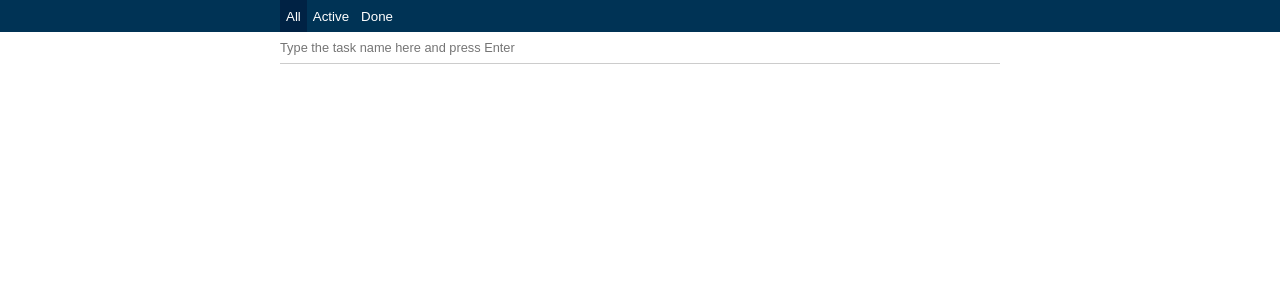
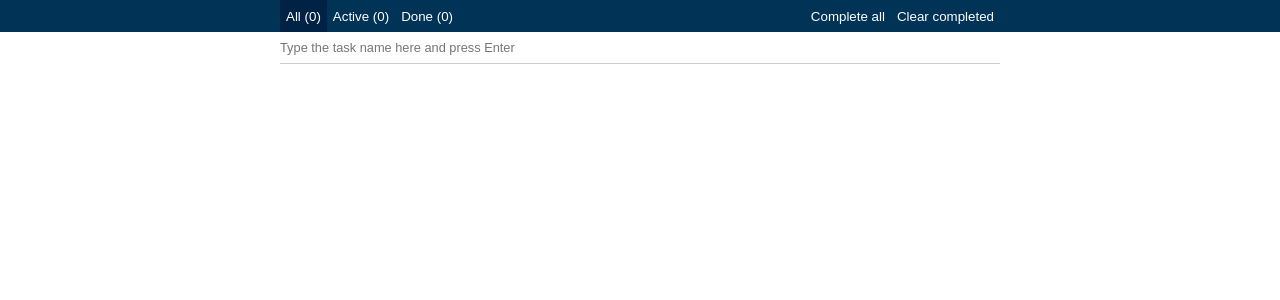
Before and after one commit to atsted/react-todo, a React (Create React App) app: page / in a window 1280 px wide. Shown: the top 300 px of the page. Built offline with nearby package versions, Linux system fonts and the light colour scheme.

Commit message:
Refactor components, fix bags, add features

```diff
--- a/src/actionTypes.js
+++ b/src/actionTypes.js
@@ -1,4 +1,6 @@
 export const ADD_TASK = 'ADD_TASK';
-export const TOGGLE_TASK = 'TOGGLE_TASK';
+export const UPDATE_TASK = 'UPDATE_TASK';
 export const REMOVE_TASK = 'REMOVE_TASK';
 export const CHANGE_FILTER = 'CHANGE_FILTER';
+export const CLEAR_COMPLETED = 'CLEAR_COMPLETED';
+export const COMPLETE_ALL = 'COMPLETE_ALL';
--- a/src/actions.js
+++ b/src/actions.js
@@ -1,8 +1,10 @@
 import {
   ADD_TASK,
-  TOGGLE_TASK,
+  UPDATE_TASK,
   REMOVE_TASK,
-  CHANGE_FILTER
+  CHANGE_FILTER,
+  CLEAR_COMPLETED,
+  COMPLETE_ALL
 } from './actionTypes';
 
 export const addTask = text => ({
@@ -10,9 +12,9 @@ export const addTask = text => ({
   text
 })
 
-export const toggleTask = id => ({
-  type: TOGGLE_TASK,
-  id
+export const updateTask = options => ({
+  type: UPDATE_TASK,
+  options
 })
 
 export const removeTask = id => ({
@@ -24,3 +26,11 @@ export const changeFilter = filterState => ({
   type: CHANGE_FILTER,
   filterState
 })
+
+export const clearCompleted = () => ({
+  type: CLEAR_COMPLETED
+})
+
+export const completeAll = () => ({
+  type: COMPLETE_ALL
+})
--- a/src/components/TodoInput/TodoInput.js
+++ b/src/components/TodoInput/TodoInput.js
@@ -4,7 +4,7 @@ import { addTask } from '../../actions'
 import './TodoInput.css'
 
 class TodoInput extends Component {
-  addTask(event) {
+  addTask = event => {
     const form = event.target
     const input = form.name
     const value = input.value.trim()
@@ -15,7 +15,7 @@ class TodoInput extends Component {
   render() {
     return (
       <form
-        onSubmit={this.addTask.bind(this)}
+        onSubmit={this.addTask}
         autoComplete="off">
         <input
           className="todo__input"
@@ -28,8 +28,4 @@ class TodoInput extends Component {
   }
 }
 
-const mapDispatchToProps = dispatch => ({
-  addTask: text => dispatch(addTask(text))
-})
-
-export default connect(null, mapDispatchToProps)(TodoInput)
+export default connect(null, { addTask })(TodoInput)
--- a/src/components/TodoList/TodoList.css
+++ b/src/components/TodoList/TodoList.css
@@ -35,8 +35,14 @@
   outline: none;
   cursor: pointer;
 }
+.todo-list__input,
 .todo-list__name {
   margin: 0;
   padding: .75rem 1rem;
+  font-size: 1rem;
   flex: 1;
 }
+.todo-list__input {
+  border: none;
+  outline: none;
+}
--- a/src/components/TodoList/TodoList.js
+++ b/src/components/TodoList/TodoList.js
@@ -1,14 +1,15 @@
 import React, { Component } from 'react'
 import { connect } from 'react-redux'
 import TodoListItem from '../TodoListItem/TodoListItem'
+import { FilterState } from '../../constants'
 import './TodoList.css'
 
 class TodoList extends Component {
   getFilteredTasks() {
     switch (this.props.filterState) {
-      case 'ACTIVE':
+      case FilterState.ACTIVE:
         return this.props.tasks.filter(e => !e.done)
-      case 'DONE':
+      case FilterState.DONE:
         return this.props.tasks.filter(e => e.done)
       default:
         return this.props.tasks
--- a/src/components/TodoListItem/TodoListItem.js
+++ b/src/components/TodoListItem/TodoListItem.js
@@ -1,15 +1,43 @@
 import React, { Component } from 'react'
 import { connect } from 'react-redux'
-import { toggleTask, removeTask } from '../../actions'
+import { updateTask, removeTask } from '../../actions'
 
 class TodoListItem extends Component {
-  toggle() {
-    const { id } = this.props.task
-    this.props.toggleTask(id)
+  constructor(props) {
+    super(props)
+    this.state = {
+      isEditable: false,
+      text: this.props.task.text
+    }
   }
-  remove() {
+  toggle = () => {
+    const { id, done } = this.props.task
+    this.props.updateTask({ id, done: !done })
+  }
+  remove = () => {
     const { id } = this.props.task
     this.props.removeTask(id)
+  }
+  makeEditable = () => {
+    this.setState({
+      isEditable: true
+    })
+  }
+  save = () => {
+    const { id } = this.props.task
+    const text = this.state.text.length ?
+      this.state.text :
+      this.props.task.text
+    this.props.updateTask({ id, text })
+    this.setState({ isEditable: false, text })
+  }
+  updateLocal = event => {
+    const value = event.target.value.trim()
+    this.setState({ text: value })
+    event.preventDefault()
+  }
+  componentDidUpdate() {
+    this.inputRef && this.inputRef.focus()
   }
   render() {
     const { id, done, text } = this.props.task
@@ -22,14 +50,27 @@ class TodoListItem extends Component {
             className="todo-list__checkbox"
             type="checkbox"
             checked={done}
-            onChange={this.toggle.bind(this)}
+            onChange={this.toggle}
           />
           <label htmlFor={taskId}></label>
         </div>
-        <p className="todo-list__name">{text}</p>
+        {this.state.isEditable ? (
+          <input
+            className="todo-list__input"
+            type="text"
+            ref={input => this.inputRef = input}
+            value={this.state.text}
+            onChange={this.updateLocal}
+            onBlur={this.save}
+            onKeyDown={e => (e.keyCode === 13 && this.save())} />
+        ) : (
+          <p
+            onDoubleClick={this.makeEditable}
+            className="todo-list__name">{text}</p>
+        )}
         <button
           className="todo-list__button"
-          onClick={this.remove.bind(this)}>
+          onClick={this.remove}>
           <span>&times;</span>
         </button>
       </li>
@@ -37,9 +78,7 @@ class TodoListItem extends Component {
   }
 }
 
-const mapDispatchToProps = dispatch => ({
-  toggleTask: id => dispatch(toggleTask(id)),
-  removeTask: id => dispatch(removeTask(id))
-})
-
-export default connect(null, mapDispatchToProps)(TodoListItem)
+export default connect(null, {
+  updateTask,
+  removeTask
+})(TodoListItem)
--- a/src/components/TodoToolbar/TodoToolbar.css
+++ b/src/components/TodoToolbar/TodoToolbar.css
@@ -1,3 +1,7 @@
 .todo__toolbar {
   background: #003355;
 }
+.todo__container_between {
+  display: flex;
+  justify-content: space-between;
+}
--- a/src/components/TodoToolbar/TodoToolbar.js
+++ b/src/components/TodoToolbar/TodoToolbar.js
@@ -1,40 +1,60 @@
 import React, { Component } from 'react';
 import { connect } from 'react-redux';
-import { changeFilter } from '../../actions';
+import { changeFilter, clearCompleted, completeAll } from '../../actions';
+import { FilterState as FS } from '../../constants';
 import './TodoToolbar.css';
 
 class TodoToolbar extends Component {
+  countCompleted() {
+    let done = 0
+    for (let task of this.props.tasks) {
+      task.done && done++
+    }
+    return done
+  }
   changeFilter(filterState) {
     this.props.changeFilter(filterState)
   }
   render() {
     const { filter } = this.props
+    const all = this.props.tasks.length
+    const done = this.countCompleted()
+    const active = all - done
     return (
       <div className="todo__toolbar">
-        <div className="todo__container">
-          <button
-            className={"todo__button" + (filter === 'ALL' ? ' active' : '')}
-            onClick={() => this.changeFilter('ALL')}>All</button>
-          <button
-            className={"todo__button" + (filter === 'ACTIVE' ? ' active' : '')}
-            onClick={() => this.changeFilter('ACTIVE')}>Active</button>
-          <button
-            className={"todo__button" + (filter === 'DONE' ? ' active' : '')}
-            onClick={() => this.changeFilter('DONE')}>Done</button>
+        <div className="todo__container todo__container_between">
+          <div>
+            <button
+              className={"todo__button" + (filter === FS.ALL ? ' active' : '')}
+              onClick={() => this.changeFilter(FS.ALL)}>All ({all})</button>
+            <button
+              className={"todo__button" + (filter === FS.ACTIVE ? ' active' : '')}
+              onClick={() => this.changeFilter(FS.ACTIVE)}>Active ({active})</button>
+            <button
+              className={"todo__button" + (filter === FS.DONE ? ' active' : '')}
+              onClick={() => this.changeFilter(FS.DONE)}>Done ({done})</button>
+          </div>
+          <div>
+            <button
+              className="todo__button"
+              onClick={this.props.completeAll}>Complete all</button>
+              <button
+                className="todo__button"
+                onClick={this.props.clearCompleted}>Clear completed</button>
+          </div>
         </div>
       </div>
     )
   }
 }
 
-const mapStateToProps = state => ({
-  filter: state.filter
-})
-const mapDispatchToProps = dispatch => ({
-  changeFilter: filterState => dispatch(changeFilter(filterState))
-})
-
 export default connect(
-  mapStateToProps,
-  mapDispatchToProps
+  state => ({
+    filter: state.filter,
+    tasks: state.todo
+  }), {
+    changeFilter,
+    clearCompleted,
+    completeAll
+  }
 )(TodoToolbar)
--- /dev/null
+++ b/src/constants.js
@@ -0,0 +1,5 @@
+export const FilterState = {
+  ALL: 'ALL',
+  DONE: 'DONE',
+  ACTIVE: 'ACTIVE'
+}
--- a/src/reducers.js
+++ b/src/reducers.js
@@ -1,37 +1,50 @@
+import { FilterState } from './constants'
 import {
   ADD_TASK,
   REMOVE_TASK,
-  TOGGLE_TASK,
-  CHANGE_FILTER
+  UPDATE_TASK,
+  CHANGE_FILTER,
+  CLEAR_COMPLETED,
+  COMPLETE_ALL
 } from './actionTypes'
+
+let uid = 0
 
 export const todoReducer = (state = [], action) => {
   switch (action.type) {
     case ADD_TASK:
-      return [{
-          id: state.length,
+      return action.text.length ? [{
+          id: uid++,
           text: action.text,
           done: false
         },
         ...state
-      ]
-    case TOGGLE_TASK:
+      ] : state
+    case UPDATE_TASK:
+      const { id, text } = action.options
       return state.map(e => {
-        return e.id === action.id ?
-          { ...e, done: !e.done }:
-          e
+        if (e.id === id) {
+          if (!text) delete action.options.text
+          return { ...e, ...action.options }
+        } else return e
       })
     case REMOVE_TASK:
       const newState = [...state]
       const index = newState.findIndex(e => e.id === action.id)
       newState.splice(index, 1)
       return newState
+    case CLEAR_COMPLETED:
+      return state.filter(e => !e.done)
+    case COMPLETE_ALL:
+      return state.map(e => ({
+        ...e, done: true
+      }))
     default:
       return state
   }
 }
 
-export const filterReducer = (state = 'ALL', action) => {
+export const filterReducer = (state = FilterState.ALL, action) => {
   switch (action.type) {
     case CHANGE_FILTER:
       return action.filterState
```
Also changed, not shown: src/components/Todo/Todo.js (+3 -7 lines).
